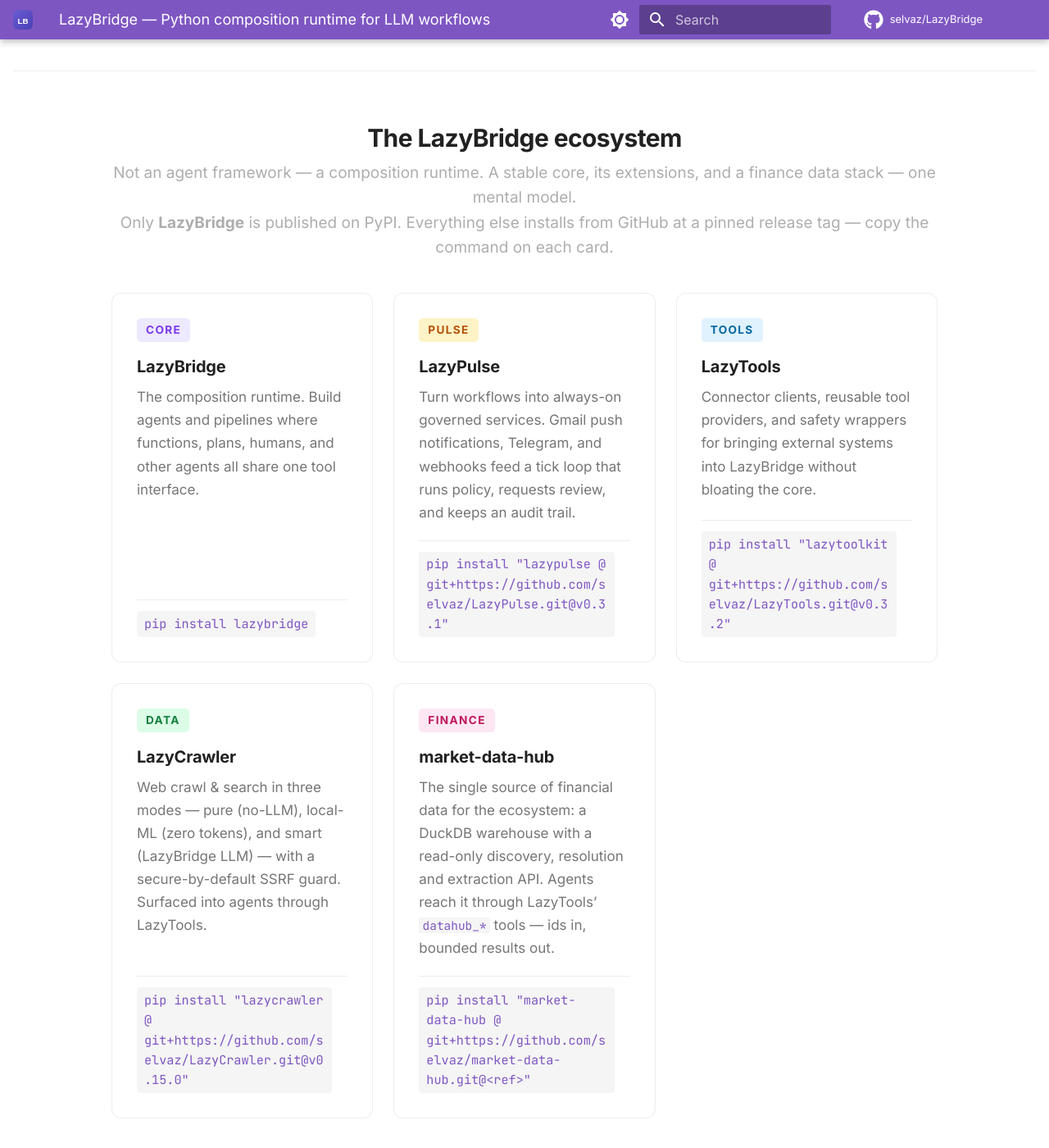
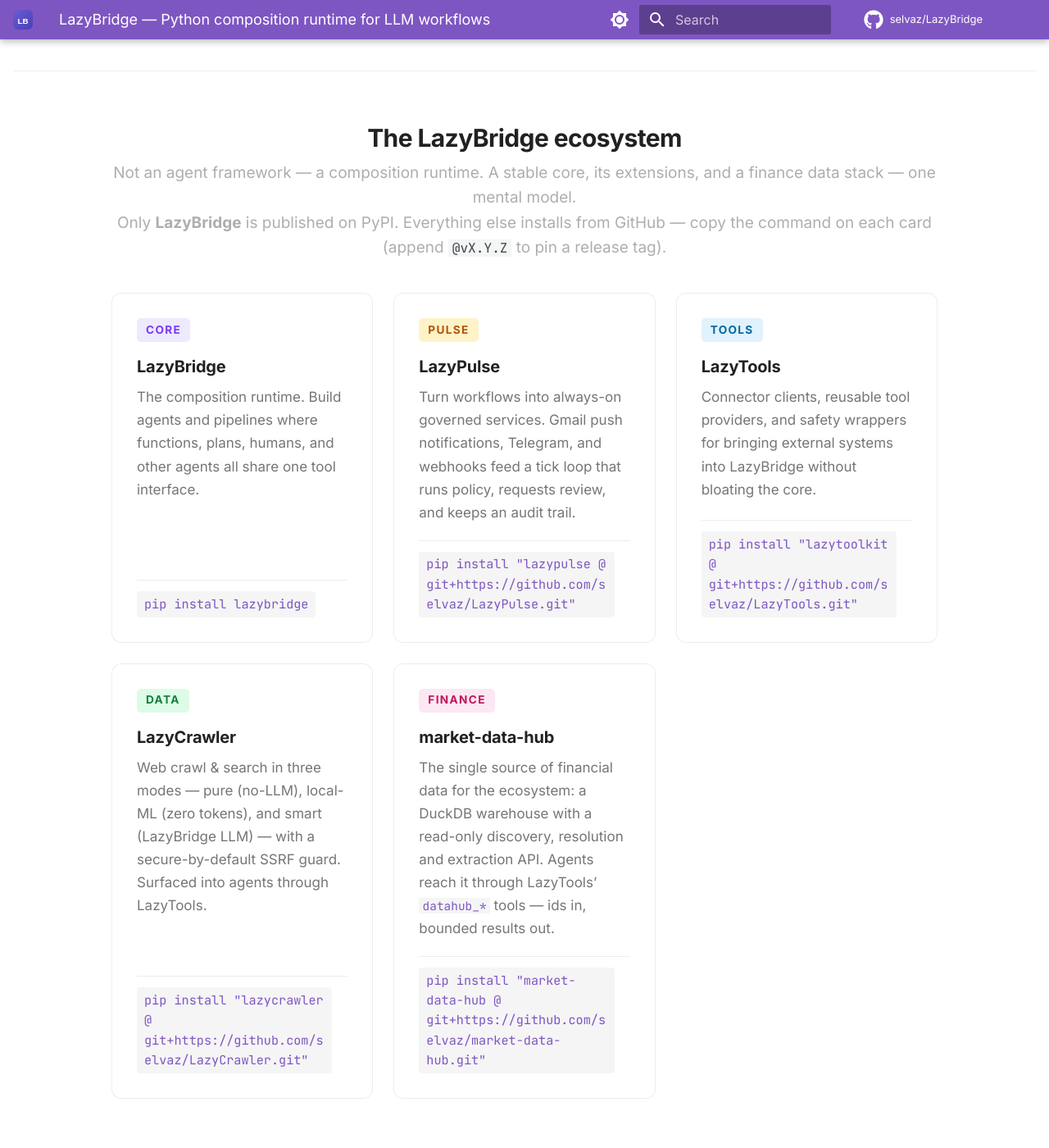
Before and after one commit to selvaz/lazybridgewebsite, an MkDocs documentation site: the page built from docs/index.md, in a window 1280 px wide and 1400 px high, scrolled down 3814 px. Shown: the whole window at 82% size. Built offline with MkDocs 1.6.1 and Material for MkDocs 9.7.7, drawn with Linux system fonts in a browser that asks for light colours; comment, search, counter and statistics services are not loaded; part of the change alters nothing that is shown.

Commit message:
docs: install commands track current main (tags optional)
Co-Authored-By: Claude Sonnet 5 <noreply@anthropic.com>

```diff
--- a/docs/index.md
+++ b/docs/index.md
@@ -212,7 +212,7 @@ description: Build LLM workflows where functions, agents, plans, humans and exte
   <div class="lb-ecosystem__header">
     <h2>The LazyBridge ecosystem</h2>
     <p>Not an agent framework &mdash; a composition runtime. A stable core, its extensions, and a finance data stack &mdash; one mental model.</p>
-    <p class="lb-eco-note">Only <strong>LazyBridge</strong> is published on PyPI. Everything else installs from GitHub at a pinned release tag &mdash; copy the command on each card.</p>
+    <p class="lb-eco-note">Only <strong>LazyBridge</strong> is published on PyPI. Everything else installs from GitHub &mdash; copy the command on each card (append <code>@vX.Y.Z</code> to pin a release tag).</p>
   </div>
 
   <div class="lb-ecosystem__cards">
@@ -232,7 +232,7 @@ description: Build LLM workflows where functions, agents, plans, humans and exte
       <h3>LazyPulse</h3>
       <p>Turn workflows into always-on governed services. Gmail push notifications, Telegram, and webhooks feed a tick loop that runs policy, requests review, and keeps an audit trail.</p>
       <div class="lb-eco-card__footer">
-        <code>pip install "lazypulse @ git+https://github.com/selvaz/LazyPulse.git@v0.3.1"</code>
+        <code>pip install "lazypulse @ git+https://github.com/selvaz/LazyPulse.git"</code>
         <span class="lb-eco-arrow">&rarr;</span>
       </div>
     </a>
@@ -242,7 +242,7 @@ description: Build LLM workflows where functions, agents, plans, humans and exte
       <h3>LazyTools</h3>
       <p>Connector clients, reusable tool providers, and safety wrappers for bringing external systems into LazyBridge without bloating the core.</p>
       <div class="lb-eco-card__footer">
-        <code>pip install "lazytoolkit @ git+https://github.com/selvaz/LazyTools.git@v0.3.2"</code>
+        <code>pip install "lazytoolkit @ git+https://github.com/selvaz/LazyTools.git"</code>
         <span class="lb-eco-arrow">&rarr;</span>
       </div>
     </a>
@@ -252,7 +252,7 @@ description: Build LLM workflows where functions, agents, plans, humans and exte
       <h3>LazyCrawler</h3>
       <p>Web crawl &amp; search in three modes &mdash; pure (no-LLM), local-ML (zero tokens), and smart (LazyBridge LLM) &mdash; with a secure-by-default SSRF guard. Surfaced into agents through LazyTools.</p>
       <div class="lb-eco-card__footer">
-        <code>pip install "lazycrawler @ git+https://github.com/selvaz/LazyCrawler.git@v0.15.0"</code>
+        <code>pip install "lazycrawler @ git+https://github.com/selvaz/LazyCrawler.git"</code>
         <span class="lb-eco-arrow">&rarr;</span>
       </div>
     </a>
@@ -262,7 +262,7 @@ description: Build LLM workflows where functions, agents, plans, humans and exte
       <h3>market-data-hub</h3>
       <p>The single source of financial data for the ecosystem: a DuckDB warehouse with a read-only discovery, resolution and extraction API. Agents reach it through LazyTools&rsquo; <code>datahub_*</code> tools &mdash; ids in, bounded results out.</p>
       <div class="lb-eco-card__footer">
-        <code>pip install "market-data-hub @ git+https://github.com/selvaz/market-data-hub.git@&lt;ref&gt;"</code>
+        <code>pip install "market-data-hub @ git+https://github.com/selvaz/market-data-hub.git"</code>
         <span class="lb-eco-arrow">&rarr;</span>
       </div>
     </a>
```
